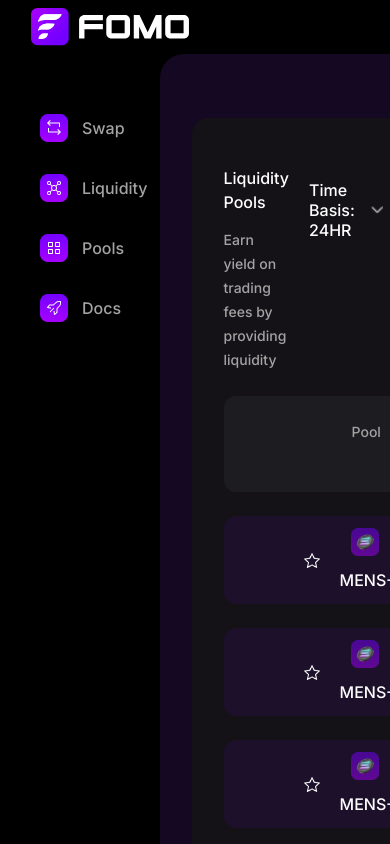
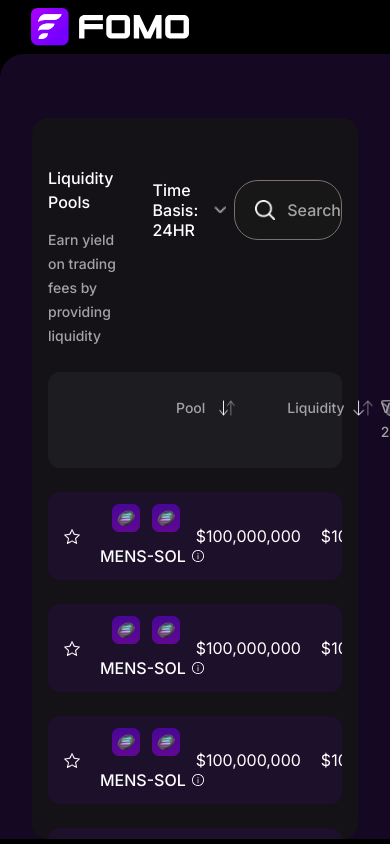
Before and after one commit to Nainish-Rai/fomo-dex, a Next.js app: page /exchange/pool in a window 390 px wide. Shown: the top 844 px of the page. Built offline with nearby package versions, Linux system fonts and the light colour scheme.

Commit message:
resposnive fixes

```diff
--- a/app/exchange/layout.tsx
+++ b/app/exchange/layout.tsx
@@ -6,7 +6,7 @@
   children: React.ReactNode
 }>) {
   return (
-    <div className=" flex h-[93pvh] overflow-hidden ">
+    <div className=" flex h-[93vh] overflow-hidden ">
       <SideBar />
       {children}
     </div>
--- a/components/exchange/SideBar.tsx
+++ b/components/exchange/SideBar.tsx
@@ -3,7 +3,7 @@
 
 function SideBar() {
   return (
-    <div className=" flex w-full max-w-60 flex-col items-center  whitespace-nowrap text-base">
+    <div className=" hidden w-full max-w-60 flex-col items-center whitespace-nowrap  text-base lg:flex">
       <div className=" mt-12 flex w-full max-w-full flex-col px-4 font-medium text-neutral-400">
         <div className=" flex cursor-pointer gap-3.5 rounded-xl p-3 px-6 duration-200 hover:bg-purple-900 hover:text-white">
           <Image src="/swapicon.png" alt="Swap" width={28} height={28} />
--- a/components/pools/LiquidityBar.tsx
+++ b/components/pools/LiquidityBar.tsx
@@ -31,7 +31,7 @@
 
 function LiquidityBar({}: Props) {
   return (
-    <section className="mt-6 flex w-full cursor-pointer  items-center justify-between gap-5 rounded-xl bg-[#260F41]/50 bg-opacity-50 px-20 py-3 text-white transition-all duration-200 hover:bg-purple-950 lg:max-w-full lg:flex-wrap lg:px-12">
+    <section className="mt-6 flex w-full cursor-pointer  items-center justify-between gap-5 rounded-xl bg-[#260F41]/50 bg-opacity-50 px-4 py-3 text-white transition-all duration-200 hover:bg-purple-950 lg:max-w-full lg:flex-wrap lg:px-12 ">
       <div className="flex flex-auto  justify-start">
         <div className="flex grow items-center  gap-5">
           <Icon
--- a/components/pools/PoolContainer.tsx
+++ b/components/pools/PoolContainer.tsx
@@ -21,7 +21,7 @@
     },
   ]
   return (
-    <div className="  w-full   rounded-2xl bg-[#141217] px-8 pt-12">
+    <div className="  w-full   rounded-2xl bg-[#141217] px-4 pt-12 lg:px-8">
       {' '}
       <div className="flex w-full items-start justify-between gap-5 font-medium sm:max-w-full sm:flex-wrap ">
         <div className="flex flex-col">
```
